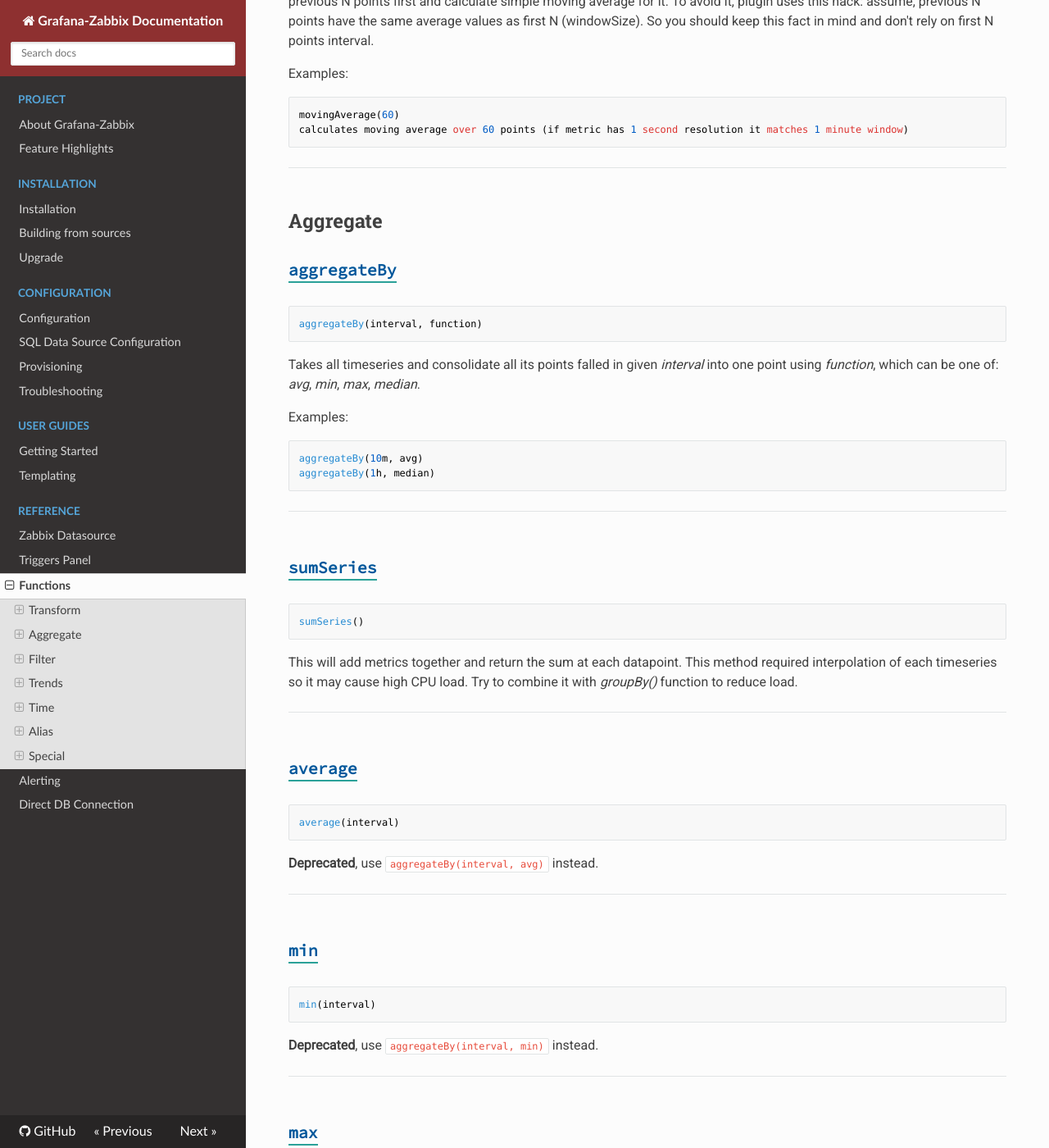
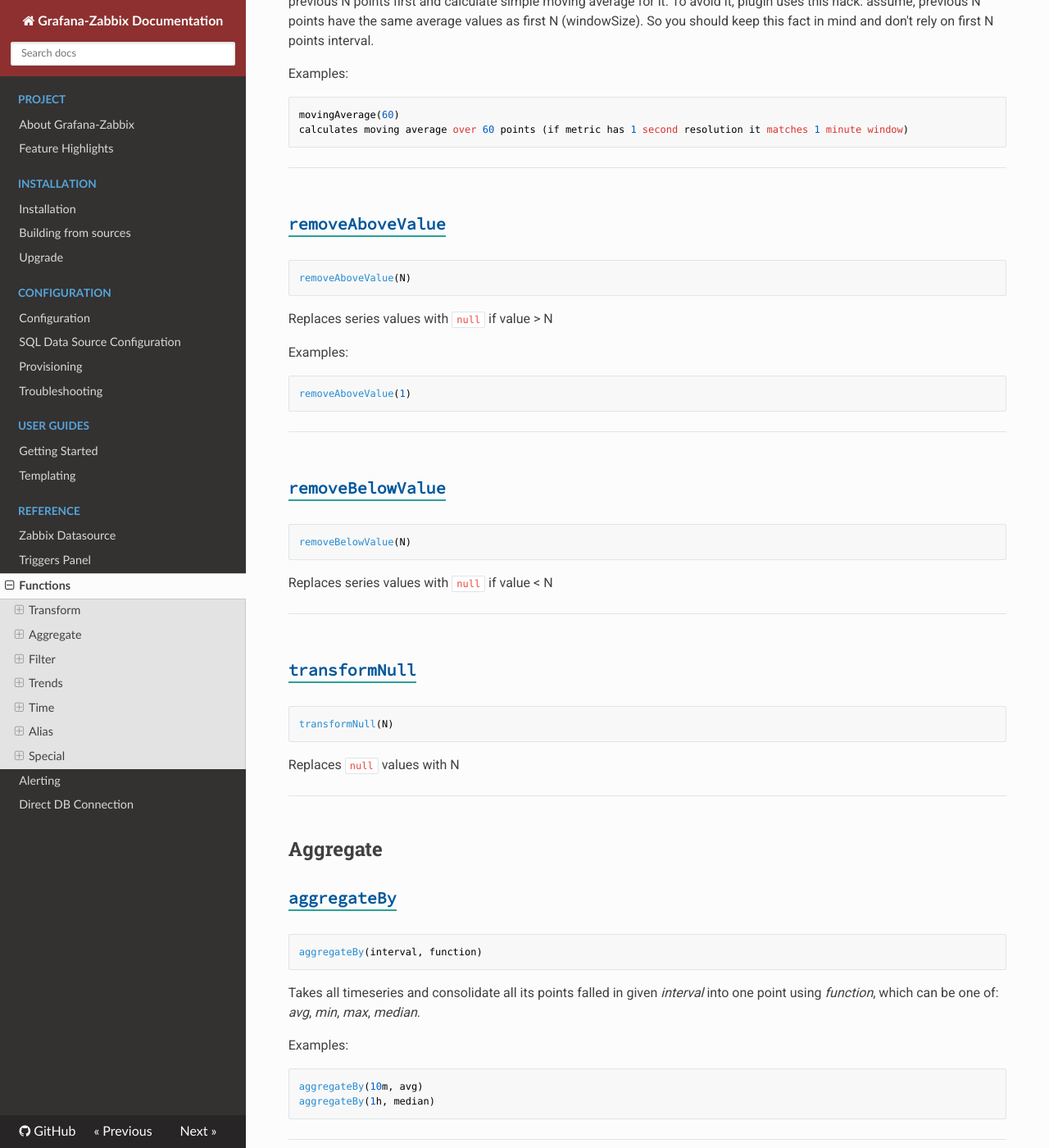
Before and after one commit to grafana/grafana-zabbix, an MkDocs documentation site: the page built from docs/sources/reference/functions.md, in a window 1280 px wide and 1400 px high, scrolled down 2144 px. Shown: the whole window at 82% size. Built offline with MkDocs 1.6.1, drawn with Linux system fonts in a browser that asks for light colours; nearby versions of some CDN libraries.

Commit message:
add docs for removeAboveValue(), removeBelowValue() and transformNull(), #562

````diff
--- a/docs/sources/reference/functions.md
+++ b/docs/sources/reference/functions.md
@@ -86,6 +86,35 @@
 movingAverage(60)
 calculates moving average over 60 points (if metric has 1 second resolution it matches 1 minute window)
 ```
+---
+
+### _removeAboveValue_
+```
+removeAboveValue(N)
+```
+Replaces series values with `null` if value > N
+
+Examples:
+```
+removeAboveValue(1)
+```
+
+---
+
+### _removeBelowValue_
+```
+removeBelowValue(N)
+```
+Replaces series values with `null` if value < N
+
+---
+
+### _transformNull_
+```
+transformNull(N)
+```
+Replaces `null` values with N
+
 ---
 
 ## Aggregate
````
